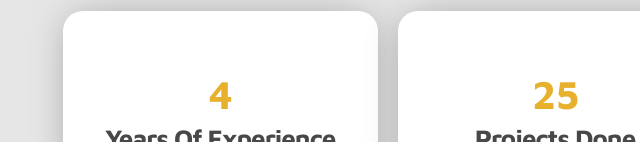
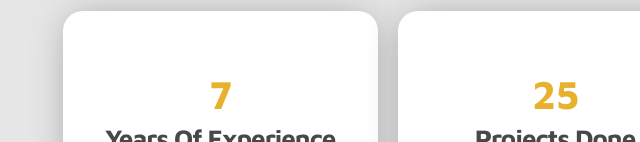
Before and after one commit to Ninjamateen/portfolio, a plain HTML site: page resume.html in a window 1280 px wide. Shown: the part 658-800 px from the top of the page, 85-725 px from the left. Drawn offline with Linux system fonts and the light colour scheme.

Commit message:
number of year change

```diff
--- a/resume.html
+++ b/resume.html
@@ -115,7 +115,7 @@
                 <div id="counter">
 
                 <div class="item">
-                    <h1 class="count" data-number="4" ></h1>
+                    <h1 class="count" data-number="7" ></h1>
                     <h3 class="text">Years of Experience</h3>
                 </div>
                 <div class="item">
```
